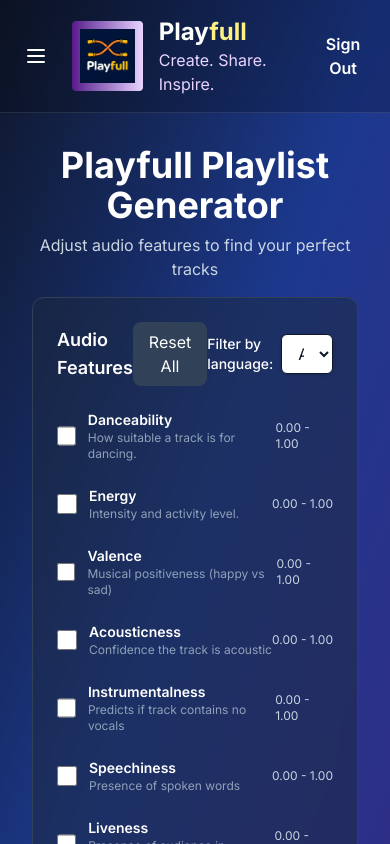
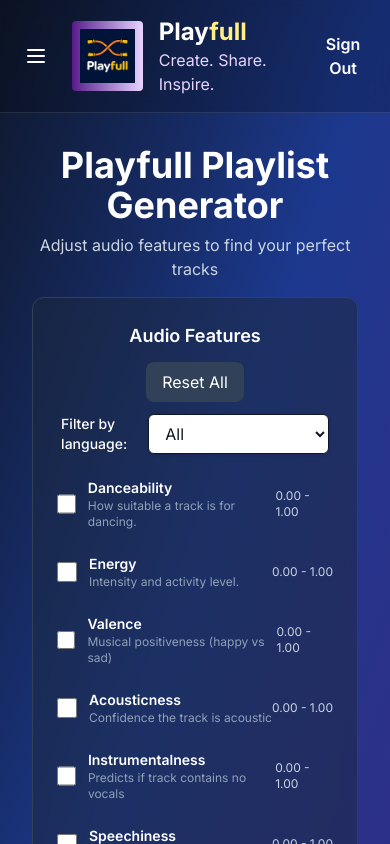
Before and after one commit to HenryHYeary/playfull, a Next.js app: page /create in a window 390 px wide. Shown: the top 844 px of the page. Built offline with nearby package versions, Linux system fonts and the light colour scheme.

Commit message:
Test column layout for reset filter button on mobile.

```diff
--- a/src/components/AudioFeaturesSlider.tsx
+++ b/src/components/AudioFeaturesSlider.tsx
@@ -360,11 +360,11 @@
         }
 
         <div className="bg-slate-800/50 backdrop-blur rounded-xl p-6 mb-6 border border-slate-700">
-          <div className="flex justify-between items-center mb-6">
+          <div className="flex flex-col sm:flex-row justify-between items-center mb-6">
             <h2 className="text-lg md:text-2xl font-semibold">Audio Features</h2>
             <button
               onClick={resetFilters}
-              className="px-4 py-2 bg-slate-700 hover:bg-slate-600 rounded-lg transition"
+              className="px-4 py-2 bg-slate-700 hover:bg-slate-600 rounded-lg transition mb-3 mt-3"
             >
               Reset All
             </button>
--- a/src/components/LanguageFilter.tsx
+++ b/src/components/LanguageFilter.tsx
@@ -22,7 +22,7 @@
         onChange={(e) =>
           onChange(e.target.value === "" ? null : e.target.value)
         }
-        className="w-3/4 sm:w-full px-3 py-2 border rounded-md bg-white text-gray-900 shadow-sm focus:outline-none focus:ring-2 focus:ring-blue-500"
+        className="w-full px-3 py-2 border rounded-md bg-white text-gray-900 shadow-sm focus:outline-none focus:ring-2 focus:ring-blue-500"
       >
         <option value="">All</option>
         {availableLanguages.map((lang) => (
```
